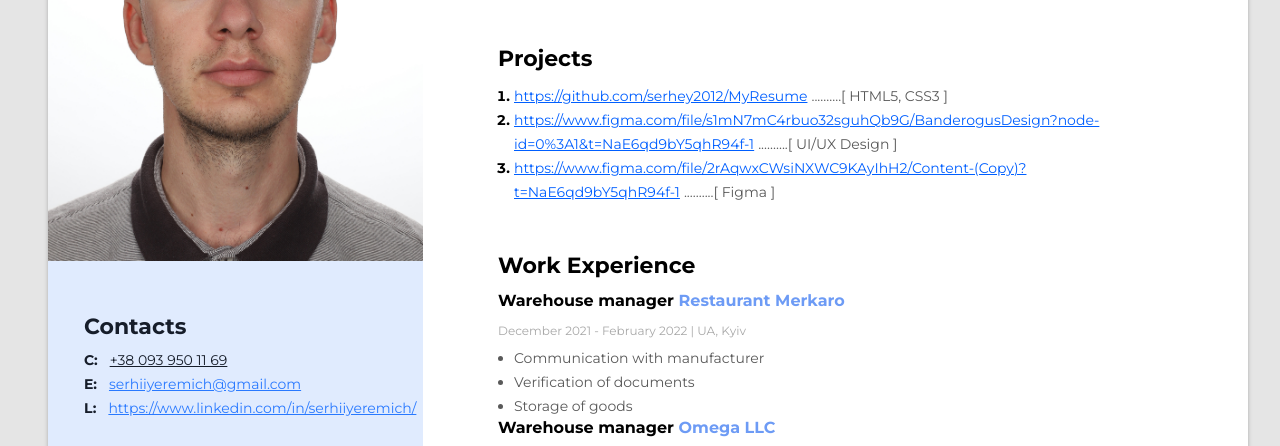
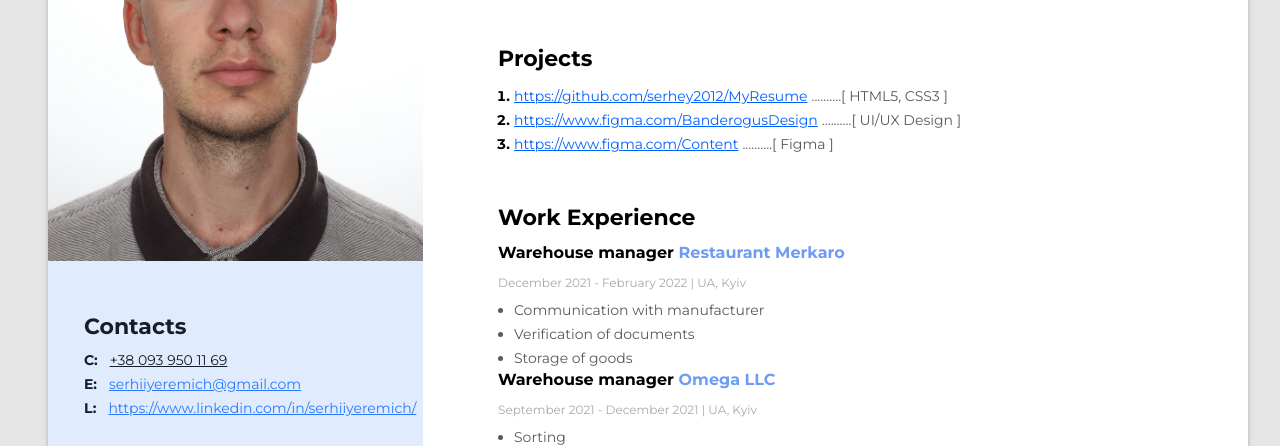
Before and after one commit to serhey2012/MyResume, a plain HTML site: page index.html in a window 1280 px wide. Shown: the part 309-755 px from the top of the page. Drawn offline with Linux system fonts and the light colour scheme.

Commit message:
Project-shortlink

```diff
--- a/index.html
+++ b/index.html
@@ -50,7 +50,7 @@
               <a
                 href="https://www.figma.com/file/s1mN7mC4rbuo32sguhQb9G/BanderogusDesign?node-id=0%3A1&t=NaE6qd9bY5qhR94f-1"
                 class="project-item-link"
-                >https://www.figma.com/file/s1mN7mC4rbuo32sguhQb9G/BanderogusDesign?node-id=0%3A1&t=NaE6qd9bY5qhR94f-1</a
+                >https://www.figma.com/BanderogusDesign</a
               >
               <span class="project-item-descr">..........[ UI/UX Design ]</span>
             </li>
@@ -58,7 +58,7 @@
               <a
                 href="https://www.figma.com/file/2rAqwxCWsiNXWC9KAyIhH2/Content-(Copy)?t=NaE6qd9bY5qhR94f-1"
                 class="project-item-link"
-                >https://www.figma.com/file/2rAqwxCWsiNXWC9KAyIhH2/Content-(Copy)?t=NaE6qd9bY5qhR94f-1</a
+                >https://www.figma.com/Content</a
               >
               <span class="project-item-descr">..........[ Figma ]</span>
             </li>
```
